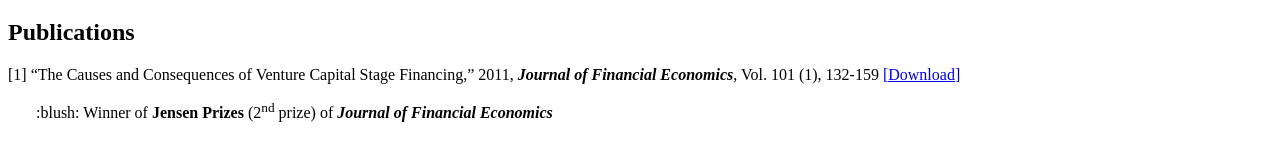
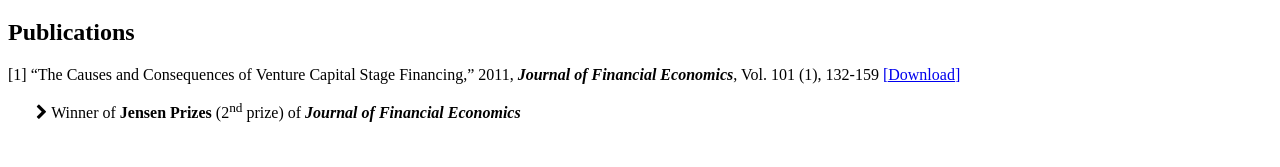
Before and after one commit to shixing/my_web, a Jekyll site: the page built from research.md, in a window 1280 px wide. Shown: the part 133-300 px from the top of the page. Built offline with Jekyll 4.4.1, drawn with Linux system fonts in a browser that asks for light colours.

Commit message:
update icon

```diff
--- a/_layouts/default.html
+++ b/_layouts/default.html
@@ -3,6 +3,7 @@
   <head>
     <meta charset="utf-8">
     <title>{{ page.title }}</title>
+    <link href="https://maxcdn.bootstrapcdn.com/font-awesome/4.7.0/css/font-awesome.min.css" rel="stylesheet">
     <link rel="stylesheet" href="{{ site.baseurl }}/assets/css/main.css">
   </head>
   <body>
--- a/research.md
+++ b/research.md
@@ -10,4 +10,4 @@ Theoretical and empirical corporate finance and entrepreneurial finance with pri
 ## Publications
 [1] “The Causes and Consequences of Venture Capital Stage Financing,” 2011, ***Journal of Financial Economics***, Vol. 101 (1), 132-159 [[Download]](http://papers.ssrn.com/sol3/papers.cfm?abstract_id=965803)
 
-&nbsp;&nbsp;&nbsp;&nbsp;&nbsp;&nbsp; :blush: Winner of **Jensen Prizes** (2<sup>nd</sup> prize) of ***Journal of Financial Economics***
+&nbsp;&nbsp;&nbsp;&nbsp;&nbsp;&nbsp; <i class="fa fa-chevron-right"></i> Winner of **Jensen Prizes** (2<sup>nd</sup> prize) of ***Journal of Financial Economics***
```
